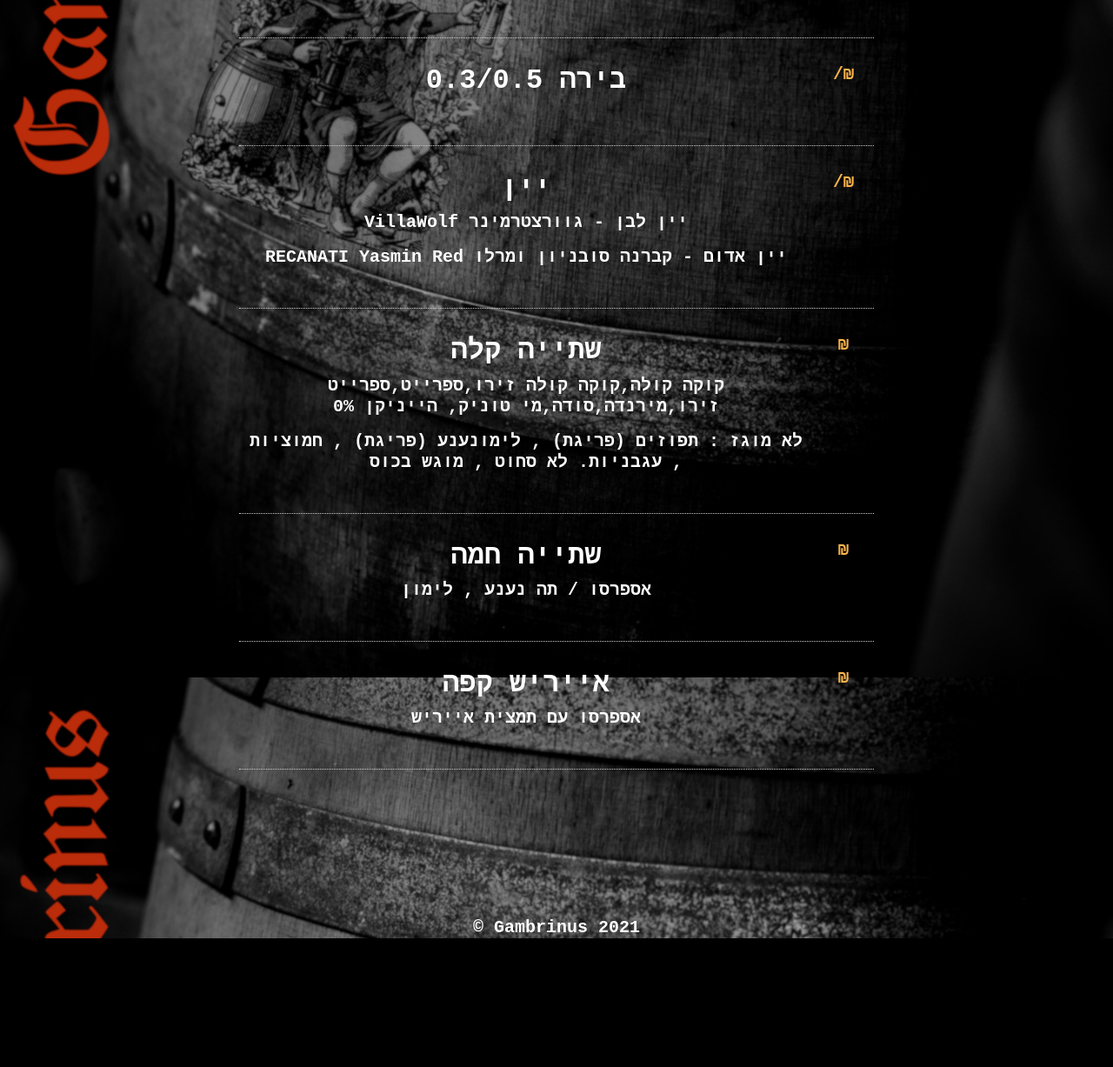
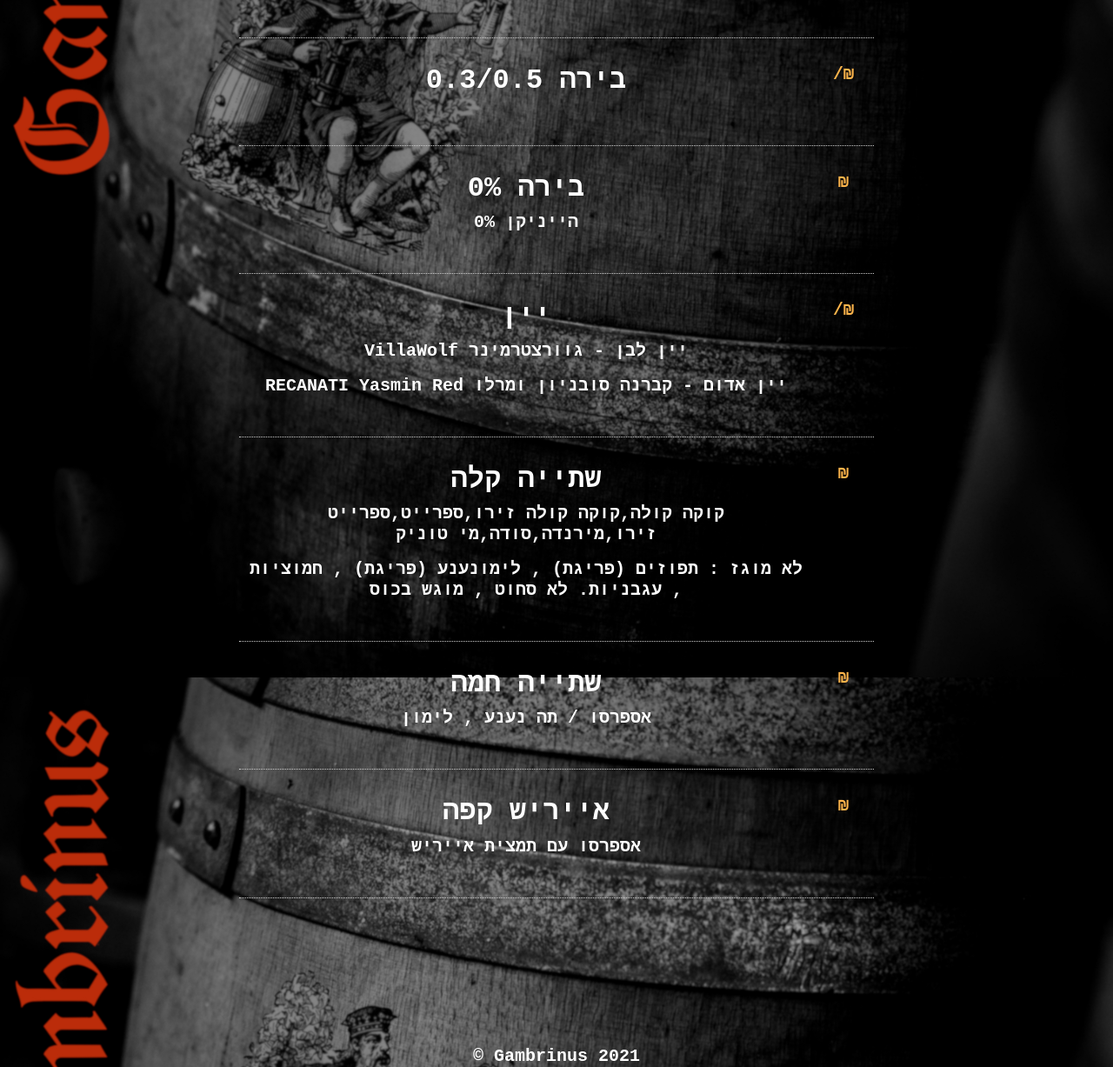
Before and after one commit to kartowka/Gambrinus-Menu, a Node server app: template src/views/menu-hebrew.ejs in a window 1280 px wide, after a click on "משקאות". Shown: the part 448-1675 px from the top of the page at 87% size. Before the commit the page ends 1527 px from the top, so only its background shows below. Run offline with Node 20, Linux system fonts and the light colour scheme; the template is opened without the code that fills it, so the values that code supplies are empty; some libraries are stand-ins or nearby versions; some web fonts are replaced.

Commit message:
added product beer_0 price, added also to all menus

```diff
--- a/src/models/price_model.js
+++ b/src/models/price_model.js
@@ -56,7 +56,8 @@
 // 	{ product: 'whiskey_based', price: '55' },
 // 	{ product: 'gin_based', price: '45' },
 // 	{ product: 'vodka_based', price: '45' },
-//  { product: 'seabass', price: '125' }],ß
+//  { product: 'seabass', price: '125' },
+//  { product: 'beer_0', price: '20' }
 // ]
 
 // // save multiple documents to the collection referenced by Book Model
--- a/src/views/menu-hebrew.ejs
+++ b/src/views/menu-hebrew.ejs
@@ -353,6 +353,15 @@
                             </div> <!-- .menu-food-item -->
                             <div class="d-block d-md-flex menu-food-item">
                               <div class="text order-1 mb-3">
+                                <h2>בירה 0%</h2>
+                                <p>הייניקן 0% </p>
+                              </div>
+                              <div class="price order-2">
+                                <strong><%= pr[pr.map(function (index) { return index.product }).indexOf('beer_0')].price %>₪</strong>
+                              </div>
+                            </div> <!-- .menu-food-item -->
+                            <div class="d-block d-md-flex menu-food-item">
+                              <div class="text order-1 mb-3">
                                 <h2>יין</h2>
                                 <p>VillaWolf יין לבן - גוורצטרמינר</p>
                                 <p>RECANATI Yasmin Red יין אדום - קברנה סובניון ומרלו</p>
@@ -366,7 +375,7 @@
                             <div class="d-block d-md-flex menu-food-item">
                               <div class="text order-1 mb-3">
                                 <h2>שתייה קלה</h2>
-                                <p>קוקה קולה,קוקה קולה זירו,ספרייט,ספרייט זירו,מירנדה,סודה,מי טוניק,   הייניקן 0%</p>
+                                <p>קוקה קולה,קוקה קולה זירו,ספרייט,ספרייט זירו,מירנדה,סודה,מי טוניק</p>
                                 <p> לא מוגז : תפוזים (פריגת) , לימונענע (פריגת) , חמוציות , עגבניות. לא סחוט , מוגש בכוס</p>
                               </div>
                               <div class="price order-2">
```
Also changed, not shown: src/views/menu-english.ejs (+10 -1 lines), src/views/menu-russian.ejs (+10 -1 lines).
